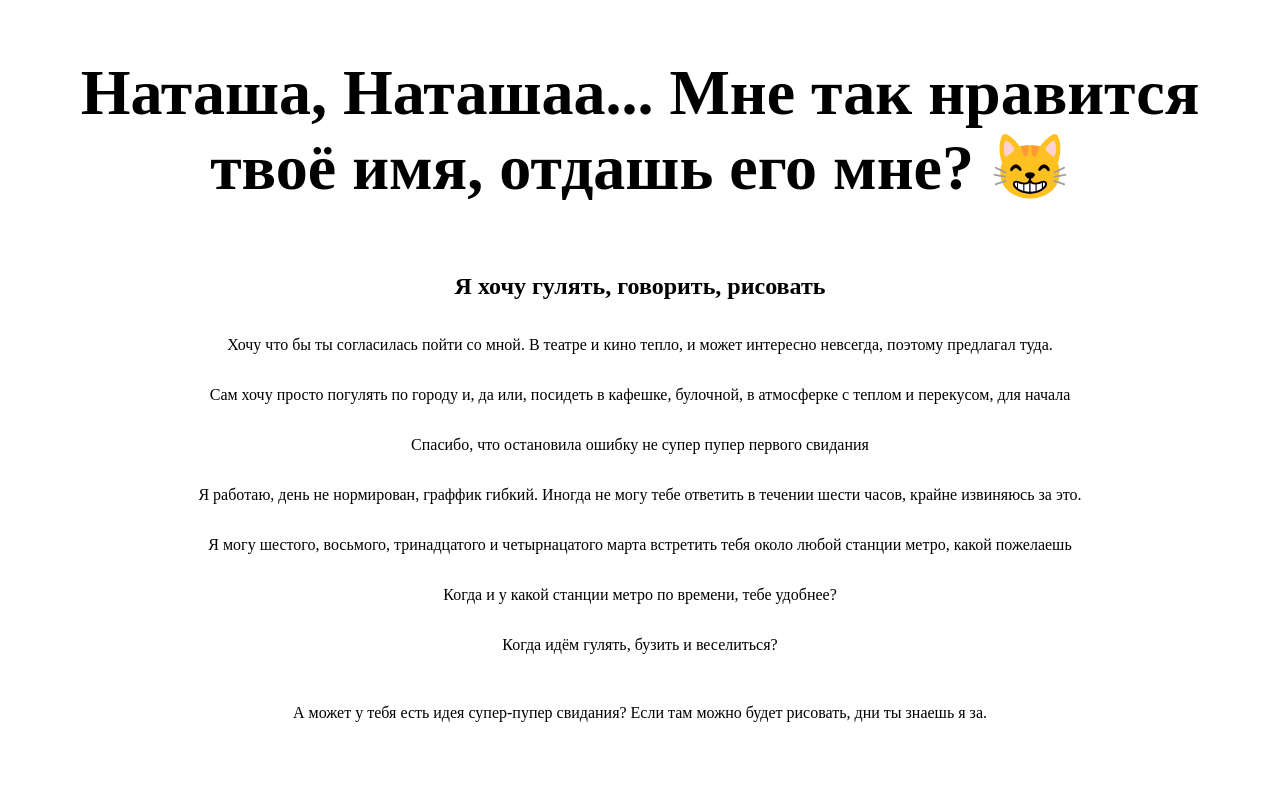
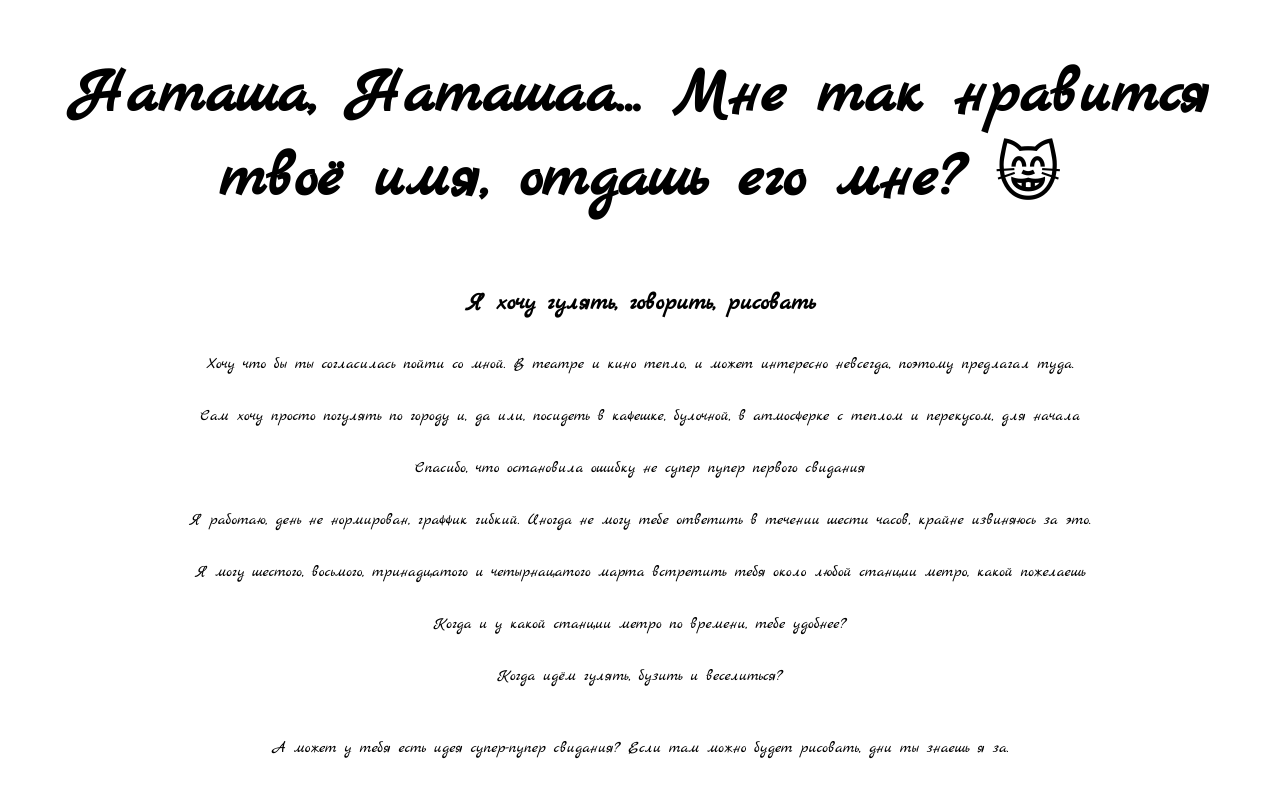
Before and after one commit to fenibazil/NastyaGallery, a plain HTML site: page index.html in a window 1280 px wide. Drawn offline with Linux system fonts and the light colour scheme.

Commit message:
Update style.css
font

```diff
--- a/css/style.css
+++ b/css/style.css
@@ -1,14 +1,26 @@
+@import url('https://fonts.googleapis.com/css2?family=Marck+Script&display=swap');
+
 body {
     display: flex;
     flex-direction: column;
     align-items: center;
     text-align: center;
+    font-family: 'Marck Script', cursive;
 }
 
 h1 {
     font-size: 64px;
     margin: 3rem;
     text-align: center;
+    font-family: 'Marck Script', cursive;
+}
+
+h2 {
+    font-family: 'Marck Script', cursive;
+}
+
+p {
+    font-family: 'Marck Script', cursive;
 }
 
 img {
```
